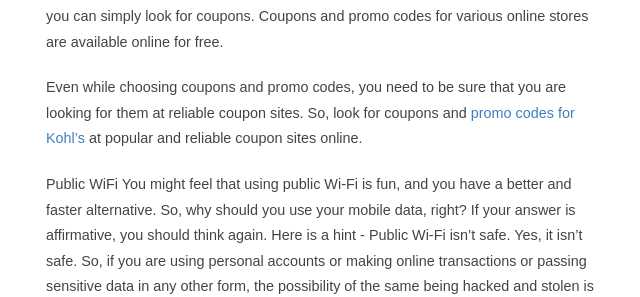
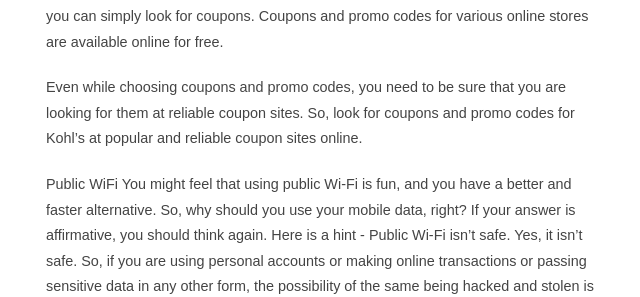
Before and after one commit to JosephAllenzz/JosephAllenzz.github.io, a Jekyll site: the page built from _posts/2015-08-04-being-safe-on-the-internet-is-important.markdown, in a window 1280 px wide and 1400 px high, scrolled down 821 px. Shown: the part 181-478 px from the top of the window, without its empty margins (319-959 px from the left). Built offline with Jekyll 4.4.1, drawn with Linux system fonts in a browser that asks for light colours; part of the change alters nothing that is shown; some of the changed text lies outside the part shown.

```diff
--- a/_posts/2015-08-04-being-safe-on-the-internet-is-important.markdown
+++ b/_posts/2015-08-04-being-safe-on-the-internet-is-important.markdown
@@ -24,7 +24,7 @@ Online shopping
 Yes, it is the best thing in the world, but you should know that in some cases it can be risky business. This usually happens when you shop at unreliable online sources. Online stores like Kohl’s is one of the few reliable sources that are safe and even help you get discounts on purchases. Purchasing can be fun only if you are willing to shop for necessary items at a safe, convenient online store like Kohl’s.
 While shopping at Kohl’s there are people who feel that the prices offered for many products are not reasonable. If that is the case for your selected products, you can simply look for coupons. Coupons and promo codes for various online stores are available online for free.
 
-Even while choosing coupons and promo codes, you need to be sure that you are looking for them at reliable coupon sites. So, look for coupons and <a href="http://www.chameleonjohn.com/store/kohls-coupon-codes">promo codes for Kohl’s </a> at popular and reliable coupon sites online.
+Even while choosing coupons and promo codes, you need to be sure that you are looking for them at reliable coupon sites. So, look for coupons and promo codes for Kohl’s at popular and reliable coupon sites online.
 
 Public WiFi
 You might feel that using public Wi-Fi is fun, and you have a better and faster alternative. So, why should you use your mobile data, right?
@@ -58,5 +58,3 @@ Anti-virus
 Today, almost everyone has an anti-virus installed on their PCs and laptops, but it is suggested that you should check for updates and if there is a better anti-virus that is even more efficient, look for it and install it on your PCs and laptops.
 
 Concluding, internet is a service that has been created for the benefit of the users. However, if you do not take proper care, you will be a victim of the service that will force you to lose something or the other in your personal space.
-
-http://www.chameleonjohn.com/store/kohls-coupon-codes
```
